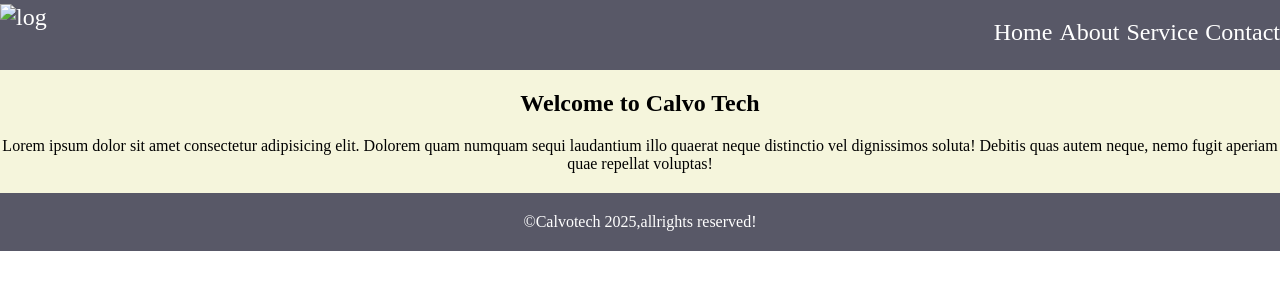
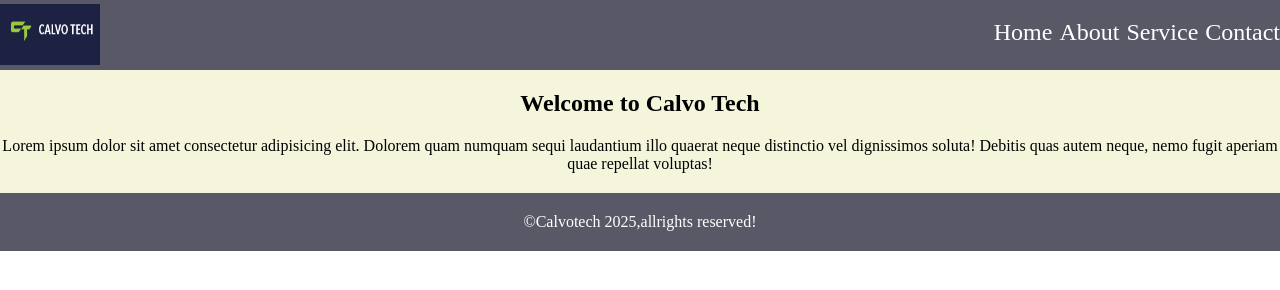
Before and after one commit to Vivian-Gloria-N/calvotech-website, a plain HTML site: page index.html in a window 1280 px wide. Drawn offline with Linux system fonts and the light colour scheme.

Commit message:
added the log

```diff
--- a/index.html
+++ b/index.html
@@ -10,7 +10,7 @@
 <body>
     <header>
         <nav>
-            <img src="./image/log.png" alt="log">
+            <img src="./images/log.png" alt="log">
             <ul>
                 <li><a href="#"></a>Home</li>
                 <li><a href="#"></a>About</li>
```
Also changed, not shown: images/log.png (added), 1 other file.
